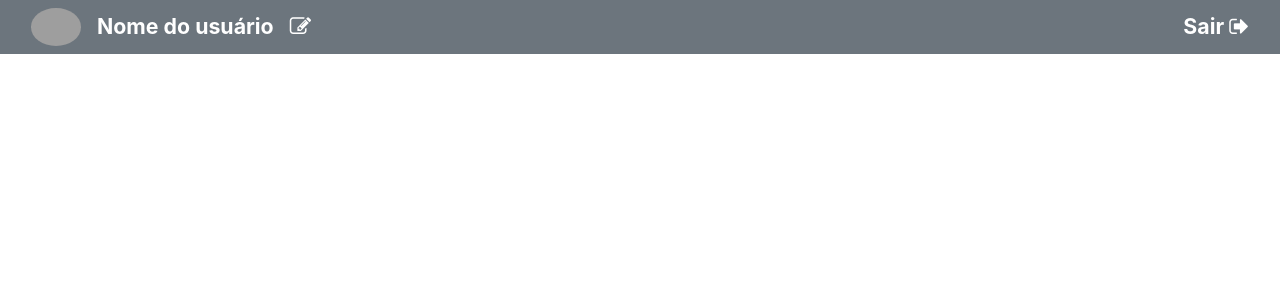
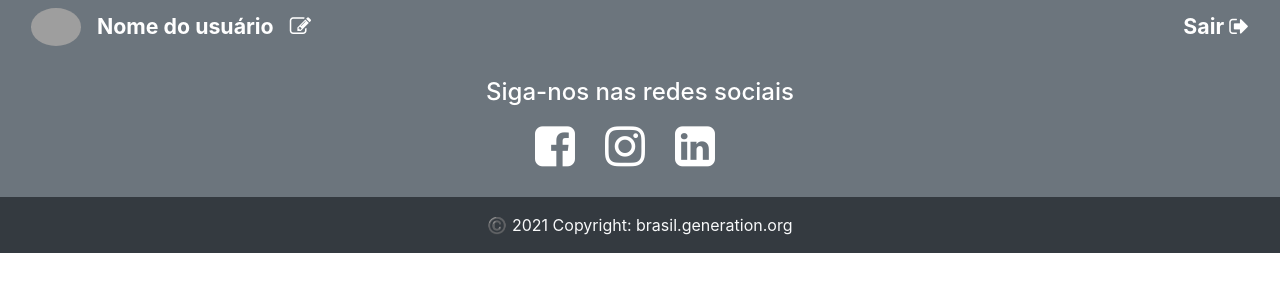
Before and after one commit to lpaifar/BlogPessoalAngular, an Angular app in the folder BlogPessoal/: page / in a window 1280 px wide. Shown: the top 300 px of the page. Built offline with nearby package versions, Linux system fonts and the light colour scheme; grey boxes are pictures that could not be loaded.

Commit message:
Adicionando o footer no projeto

```diff
--- a/BlogPessoal/src/app/app.component.html
+++ b/BlogPessoal/src/app/app.component.html
@@ -1 +1,2 @@
 <app-menu></app-menu>
+<app-rodape></app-rodape>
--- a/BlogPessoal/src/app/rodape/rodape.component.css
+++ b/BlogPessoal/src/app/rodape/rodape.component.css
@@ -0,0 +1,34 @@
+ul.social-network
+{
+    list-style: none;
+    padding: 0;
+}
+
+ul.social-network li
+{
+    display: inline;
+    margin: 0;
+    padding: 5px;
+}
+
+.fa
+{
+    font-size: 35pt;
+    color: white;
+    padding: 10px;
+}
+
+.fa-linkedin-square:hover
+{
+    color: black;
+}
+
+.fa-instagram:hover
+{
+    color:black;
+}
+
+.fa-facebook-square:hover
+{
+    color: black;
+}
--- a/BlogPessoal/src/app/rodape/rodape.component.html
+++ b/BlogPessoal/src/app/rodape/rodape.component.html
@@ -1 +1,43 @@
-<p>rodape works!</p>
+<footer class="page-footer font-small bg-secondary pt-4">
+    <div class="container">
+        <div class="row">
+
+            <div class="col-md-12 d-flex justify-content-center">
+                <h4 class="text-white">
+                    Siga-nos nas redes sociais
+                </h4>
+            </div>
+
+            <div class="row col-md-12 d-flex justify-content-center">
+                    <ul class="social-network">
+                        <li>
+                            <a href="https://www.facebook.com/generationbrasil" target="_blank"
+                            class="icoFacebook">
+                            <i class="fa fa-facebook-square" aria-hidden="true"></i>
+                            </a>
+                        </li>
+
+                        <li>
+                            <a href="https://www.instagram.com/generationbrasil" target="_blank"
+                            class="icoInstagram">
+                            <i class="fa fa-instagram" aria-hidden="true"></i>
+                            </a>
+                        </li>
+
+                        <li>
+                            <a href="https://www.linkedin.com/school/generationbrasil" target="_blank"
+                            class="icoLinkedin">
+                            <i class="fa fa-linkedin-square" aria-hidden="true"></i>
+                            </a>
+                        </li>
+                    </ul>
+            </div>
+        </div>
+    </div>
+
+    <div class="footer-copyright bg-dark text-center py-3">
+        <span class="text-light"> ©️ 2021 Copyright: </span>
+        <a class="text-light" target="_blank" href="https://brasil.generation.org">brasil.generation.org</a>
+    </div>
+
+</footer>
```
